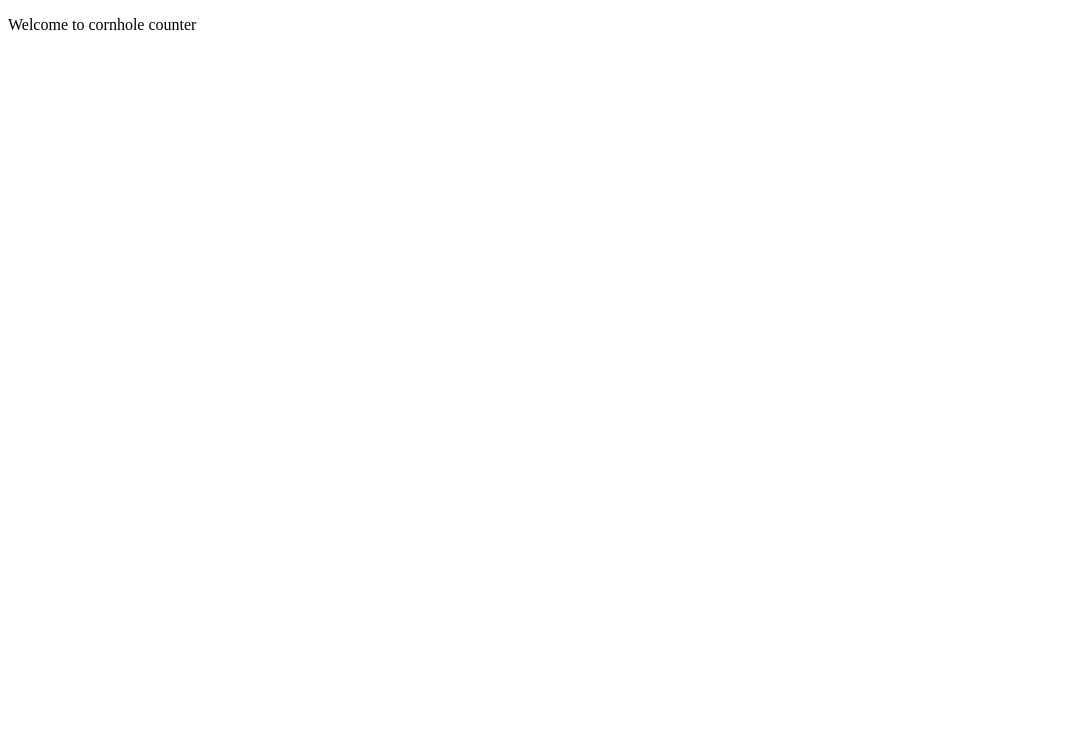
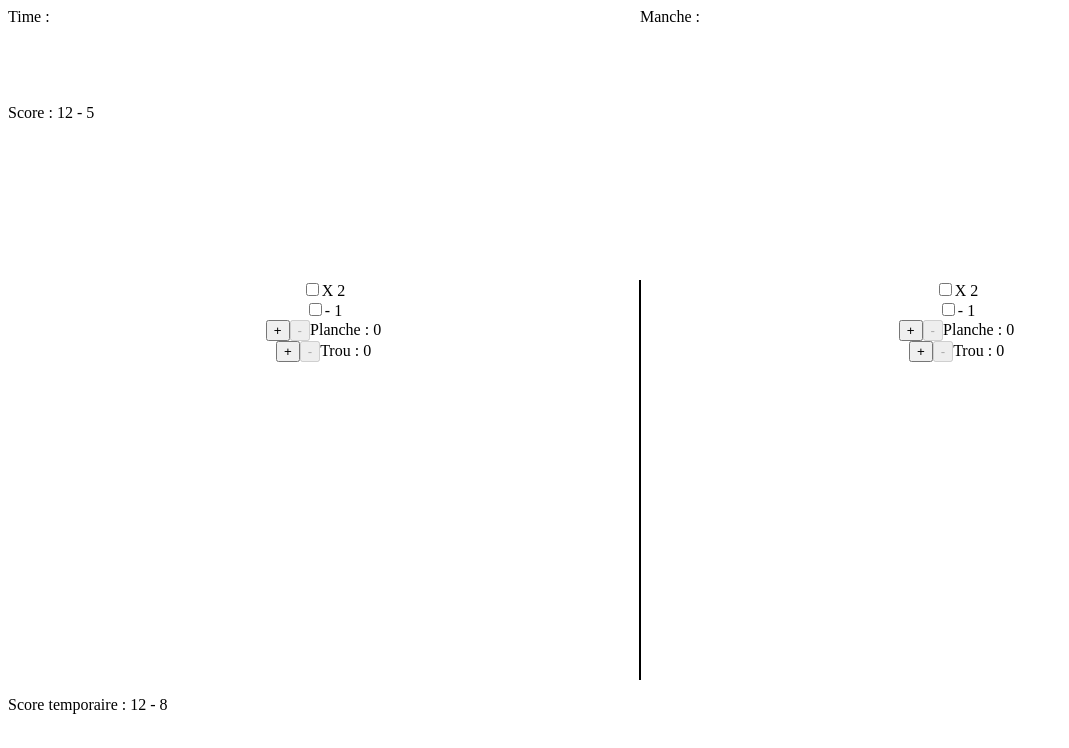
Before and after one commit to mgabelle/cornhole-counter-project, a Next.js app: page / in a window 1280 px wide. Shown: the top 748 px of the page, without its empty margins (0-1069 px from the left). Built offline with nearby package versions, Linux system fonts and the light colour scheme.

Commit message:
Add skeleton and some style

```diff
--- /dev/null
+++ b/pages/counter/CounterButton.js
@@ -0,0 +1,23 @@
+import {useState, useEffect} from 'react';
+
+export default function Counter(props) {
+    const [innerScore, setInnerScore] = useState(0);
+    const [counter, setInnerCounter] = useState(0);
+
+    useEffect(() => {
+        setInnerScore(counter*props.points);
+        console.log(innerScore);
+    });
+
+    return (
+            <div>
+                <button onClick={() => {
+                    setInnerCounter(counter + 1);
+                }}>+</button>
+                <button disabled={counter==0} onClick={() => {
+                    setInnerCounter(counter - 1);
+                }}>-</button>
+                {props.name} : {counter}
+            </div>
+    )
+}
--- /dev/null
+++ b/pages/counter/counter.js
@@ -0,0 +1,45 @@
+import styles from '../../styles/Counter.module.css';
+import CounterButton from "./CounterButton";
+import {useState, useEffect} from 'react';
+
+export default function Counter() {
+    const [score, setScore] = useState({
+        "minusTwo": false,
+        "minusOne": false,
+        "boardPoints":0,
+        "holePoints":0
+    });
+
+    useEffect(() => {
+        console.log(score);
+    })
+    return (
+        <div className={styles.Counter}>
+            <div>
+                <input
+                    type="checkbox"
+                    checked={score.minusTwo}
+                    onChange={() => {setScore({"minusTwo":!score.minusTwo})}}/>
+                X 2
+            </div>
+
+            <div>
+                <input
+                    type="checkbox"
+                    checked={score.minusOne}
+                    onChange={() => {setScore({"minusTwo":!score.minusOne})}}/>
+                - 1
+            </div>
+
+            <CounterButton
+                name={"Planche"}
+                points={1}
+            />
+
+            <CounterButton
+                name={"Trou"}
+                points={3}
+            />
+        </div>
+    )
+}
--- a/pages/index.js
+++ b/pages/index.js
@@ -1,10 +1,46 @@
-// import Head from 'next/head';
-// import styles from '../styles/Home.module.css'
+import Head from 'next/head';
+import Counter from "./counter/counter";
+import styles from '../styles/Main.module.css';
 
 export default function Home() {
   return (
-    <div>
-      <p>Welcome to cornhole counter</p>
+    <div className={styles.Main}>
+      <Head>
+        <link rel="shortcut icon" href="/cornhole-image.ico" />
+      </Head>
+      {/* Informations */}
+      <div className={styles.Info}>
+        <div>Time : </div>
+        <div>Manche :</div>
+      </div>
+
+      {/* Total score */}
+      <div className={styles.Score}>
+        Score : 12 - 5
+      </div>
+
+      {/* Score counter */}
+      <div className={styles.CounterContainer}>
+        <Counter/>
+        <div className={styles.CounterLine}></div>
+        <Counter/>
+      </div>
+
+      {/* Temporary score */}
+      <div className={styles.TemporaryScore}>
+        Score temporaire : 12 - 8
+      </div>
+
+      <style global jsx>
+        {`
+          html,
+          body,
+          body > div:first-child,
+          div#__next,
+          div#__next > div {
+            height: 100%;}`
+        }
+      </style>
     </div>
   )
 }
--- /dev/null
+++ b/styles/Counter.module.css
@@ -0,0 +1,4 @@
+.Counter {
+    width: 50%;
+    text-align: center;
+}
--- /dev/null
+++ b/styles/Main.module.css
@@ -0,0 +1,42 @@
+.Main {
+    display: flex;
+    flex-direction: row;
+    flex-wrap: wrap;
+}
+
+.Info {
+    width: 100%;
+    display: flex;
+    height: 10%;
+    margin-bottom: 1rem;
+}
+
+.Info div {
+    width: 50%;
+}
+
+.Score {
+    width: 100%;
+    display: flex;
+    height: 20%;
+    margin-bottom: 1rem;
+}
+
+.CounterContainer {
+    width: 100%;
+    display: flex;
+    height: 50%;
+    margin-bottom: 1rem;
+}
+
+.CounterLine {
+    width: 2px;
+    background-color: black;
+}
+
+.TemporaryScore {
+    width: 100%;
+    display: flex;
+    height: 20%;
+    margin-bottom: 1rem;
+}
```
Also changed, not shown: public/cornhole-image.jpg (added), 1 other file (tests, documents, lock files or other folders).
